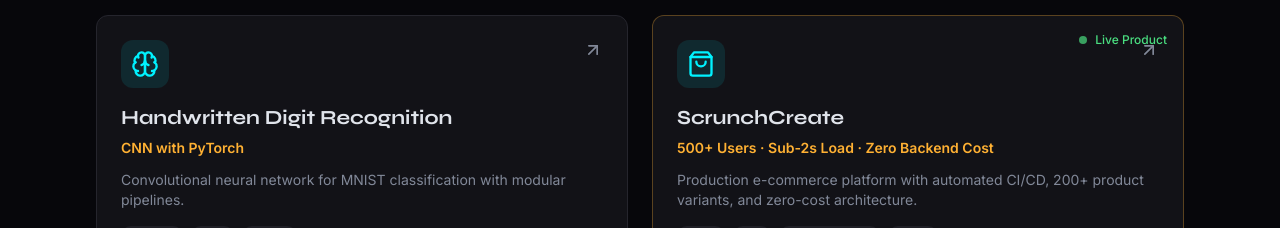
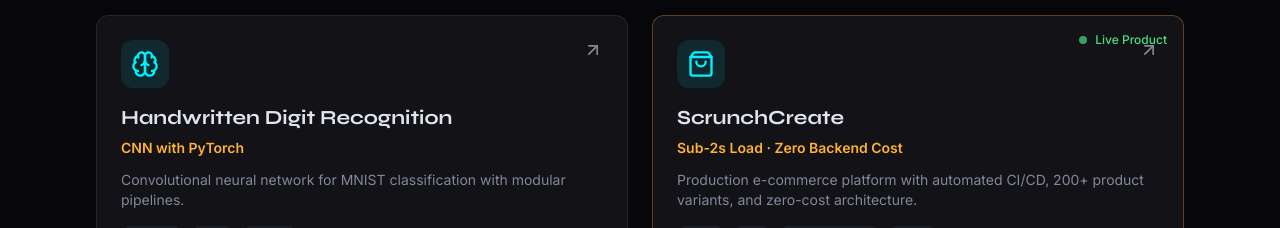
Before and after one commit to danishansari-dev/Portfolio, a React (Vite) app: page / in a window 1280 px wide. Shown: the part 2160-2388 px from the top of the page. Built offline with nearby package versions, Linux system fonts and the light colour scheme; the HTML template or start-up script is replaced by a standard one.

Commit message:
refactor: remove 500+ users mention from projects section

```diff
--- a/src/components/ProjectsSection.tsx
+++ b/src/components/ProjectsSection.tsx
@@ -41,7 +41,7 @@
   },
   {
     title: "ScrunchCreate",
-    stat: "500+ Users · Sub-2s Load · Zero Backend Cost",
+    stat: "Sub-2s Load · Zero Backend Cost",
     desc: "Production e-commerce platform with automated CI/CD, 200+ product variants, and zero-cost architecture.",
     tags: ["React", "Vite", "GitHub Actions", "CI/CD"],
     icon: <ShoppingBag className="w-7 h-7" />,
```
